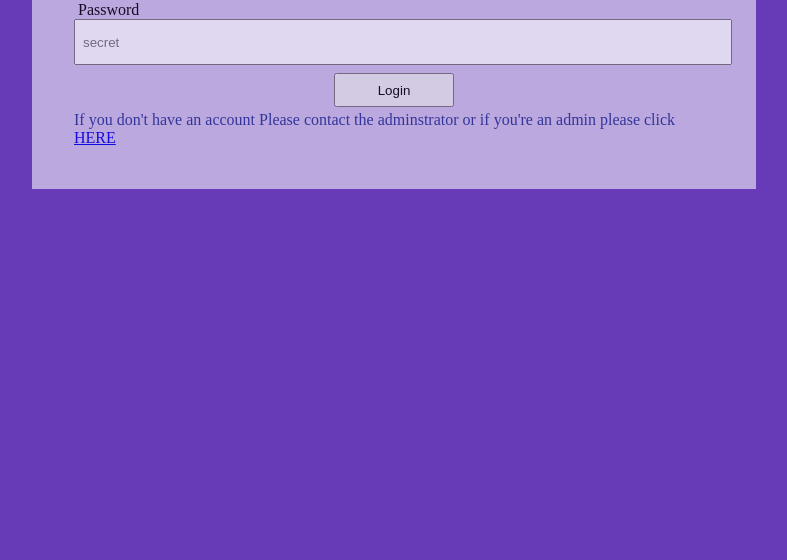
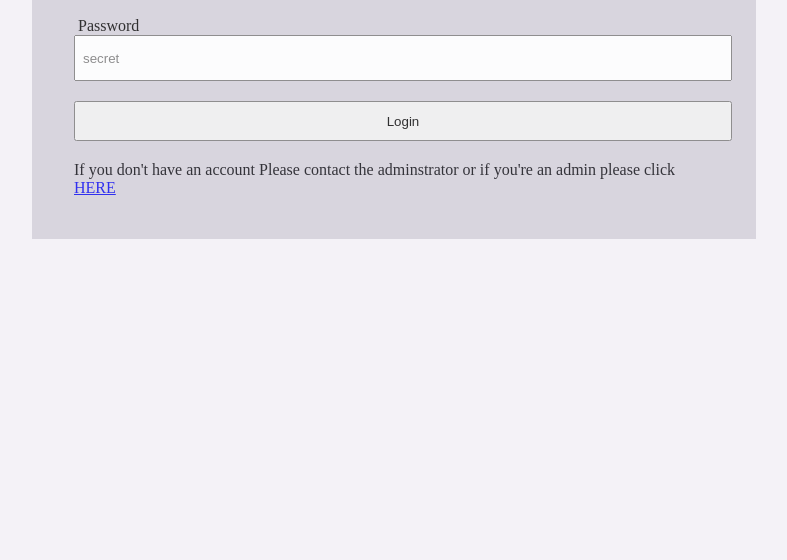
Before and after one commit to Emmanuelaaron/StoreManagement-App, a plain HTML site: page UI/index.html in a window 1280 px wide. Shown: the part 240-800 px from the top of the page, without its empty margins (246-1033 px from the left). Drawn offline with Linux system fonts and the light colour scheme.

Commit message:
Updating user login page Delivers #161523166]

```diff
--- a/UI/static/css/login.css
+++ b/UI/static/css/login.css
@@ -4,10 +4,10 @@
 }
 
 body{
-    background: #673ab7;
+    background: #f4f2f7;
 }
 .login-form{
-    background: #d1c4e9;
+    background: #d2ced8;
     padding: 42px;
     width:50vw;
     margin:0 auto;
@@ -16,28 +16,34 @@ body{
 }
 .login-form h1{
     text-align: center;
-    color: #1a237e;
+    color: #0b0d24;
 }
 .login-form label{
  padding: 4px;
  margin-bottom: 3px;
 }
-.login-form input{
+.login-form input[type='email']{
     width:100%;
     height:28px;
     padding: 7px;
-    margin-bottom: 4px;
-}
-.login-form input[type='submit']{
-    width: 120px;
-    padding: 7px;
-    height:34px;
-}
-.login-button{
-    margin-top: 4px;
-    text-align: center;
+    margin-bottom: 20px;
 }
 
+.login-form input[type='password']{
+    width:100%;
+    height:28px;
+    padding: 7px;
+    margin-bottom: 20px;
+}
+
+.login-form input[type='submit']{
+    width:102.8%;
+    height:40px;
+    padding: 7px;
+    margin-bottom: 20px;
+}
+
+
 .no-account{
-    color: #283593;
+    color: #05050c;
 }
```
